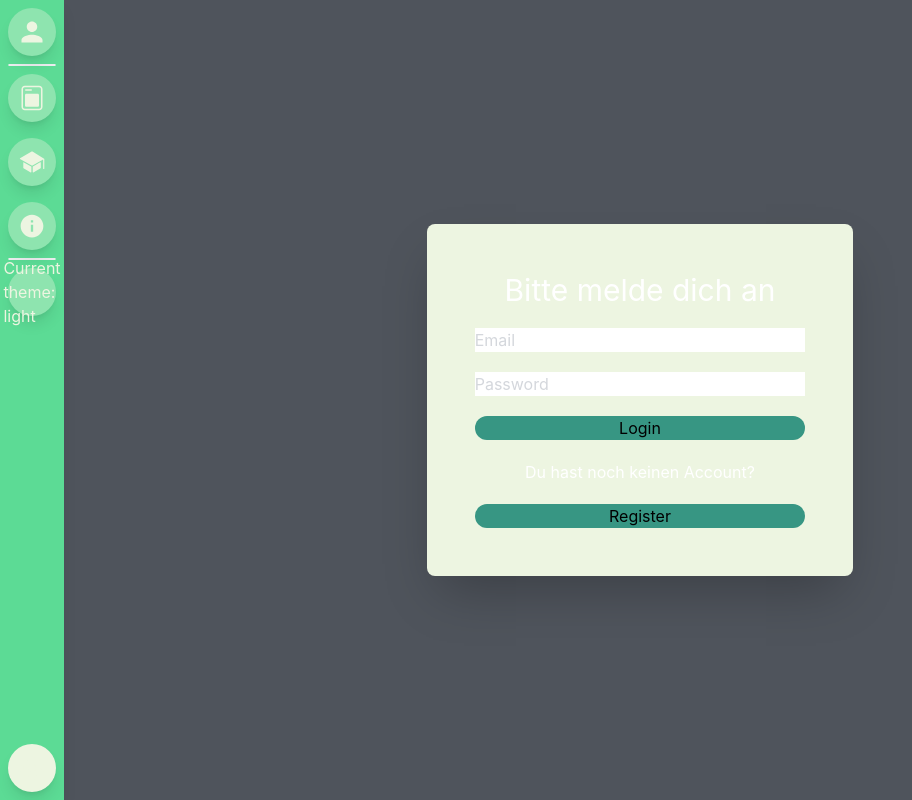
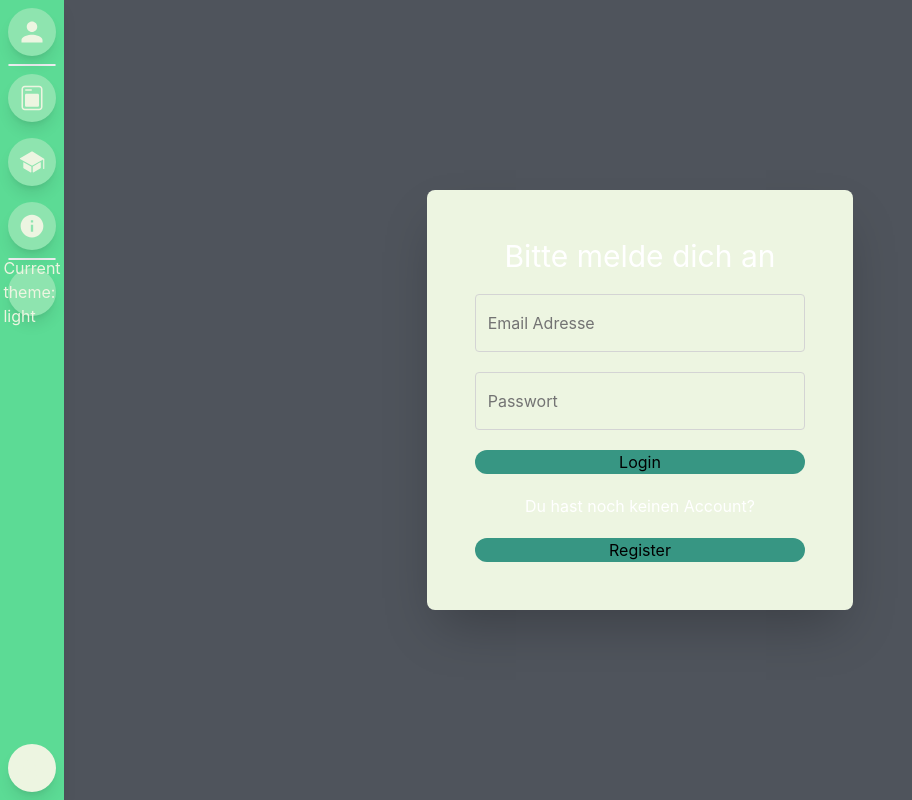
Before and after one commit to Schuetze1000/TheRouteMaster, a React (Create React App) app in the folder client/: page /login in a window 1280 px wide. Shown: the whole page, without its empty margins (0-912 px from the left). Built offline with nearby package versions, Linux system fonts and the light colour scheme.

Commit message:
added fancy forms

```diff
--- a/client/src/index.css
+++ b/client/src/index.css
@@ -44,7 +44,7 @@
   }
 
   .login-box {
-    @apply bg-theme-1-2 w-[70%] md:w-1/3 mr-auto ml-24 md:mx-auto p-10 md:p-12 my-10 rounded-lg shadow-2xl grid space-y-5;
+    @apply relative bg-theme-1-2 w-[70%] md:w-1/3 mr-auto ml-24 md:mx-auto p-10 md:p-12 my-10 rounded-lg shadow-2xl grid space-y-5;
   }
 }
 
--- a/client/src/pages/login/login.tsx
+++ b/client/src/pages/login/login.tsx
@@ -24,8 +24,9 @@ function Login() {
                 <div className="flex justify-center flex-col m-auto h-screen">
                     <div className="login-box">
                         <p className="text-center text-white text-3xl">Bitte melde dich an</p>
+                        <div className="relative mb-3">
                             <input
-                            className="email-input"
+                                className="peer m-0 block h-[58px] w-full rounded border border-solid border-neutral-300 bg-transparent bg-clip-padding px-3 py-4 text-base font-normal leading-tight text-neutral-700 transition duration-200 ease-linear placeholder:text-transparent focus:border-primary focus:pb-[0.625rem] focus:pt-[1.625rem] focus:text-neutral-700 focus:outline-none peer-focus:text-primary dark:border-neutral-600 dark:text-neutral-200 dark:focus:border-primary dark:peer-focus:text-primary [&:not(:placeholder-shown)]:pb-[0.625rem] [&:not(:placeholder-shown)]:pt-[1.625rem]"
                                 name="email"
                                 id="email"
                                 type="email"
@@ -33,16 +34,29 @@ function Login() {
                                 onChange={onChange}
                                 required
                             />
+                            <label
+                                htmlFor="email"
+                                className="pointer-events-none absolute left-0 top-0 origin-[0_0] border border-solid border-transparent px-3 py-4 text-neutral-500 transition-[opacity,_transform] duration-200 ease-linear peer-focus:-translate-y-2 peer-focus:translate-x-[0.15rem] peer-focus:scale-[0.85] peer-focus:text-primary peer-[:not(:placeholder-shown)]:-translate-y-2 peer-[:not(:placeholder-shown)]:translate-x-[0.15rem] peer-[:not(:placeholder-shown)]:scale-[0.85] motion-reduce:transition-none dark:text-neutral-200 dark:peer-focus:text-primary">Email Adresse
+                            </label>
+                        </div>
 
+                        <div className="relative mb-3">
                             <input
-                            className="password-input"
+                                className="peer m-0 block h-[58px] w-full rounded border border-solid border-neutral-300 bg-transparent bg-clip-padding px-3 py-4 text-base font-normal leading-tight text-neutral-700 transition duration-200 ease-linear placeholder:text-transparent focus:border-primary focus:pb-[0.625rem] focus:pt-[1.625rem] focus:text-neutral-700 focus:outline-none peer-focus:text-primary dark:border-neutral-600 dark:text-neutral-200 dark:focus:border-primary dark:peer-focus:text-primary [&:not(:placeholder-shown)]:pb-[0.625rem] [&:not(:placeholder-shown)]:pt-[1.625rem]"
                                 name="password"
                                 id="password"
                                 type="password"
-                            placeholder="Password"
+                                placeholder="Passwort"
                                 onChange={onChange}
                                 required
                             />
+
+                            <label
+                                htmlFor="password"
+                                className="pointer-events-none absolute left-0 top-0 origin-[0_0] border border-solid border-transparent px-3 py-4 text-neutral-500 transition-[opacity,_transform] duration-200 ease-linear peer-focus:-translate-y-2 peer-focus:translate-x-[0.15rem] peer-focus:scale-[0.85] peer-focus:text-primary peer-[:not(:placeholder-shown)]:-translate-y-2 peer-[:not(:placeholder-shown)]:translate-x-[0.15rem] peer-[:not(:placeholder-shown)]:scale-[0.85] motion-reduce:transition-none dark:text-neutral-200 dark:peer-focus:text-primary">Passwort
+                            </label>
+                        </div>
+
                         <button className="login-button" type="submit">Login</button>
                         <p className="text-center text-white">Du hast noch keinen Account?</p>
                         <button  className="register-button" type="submit">Register</button>
```
Lines whose indentation alone changed are shown as unchanged.
